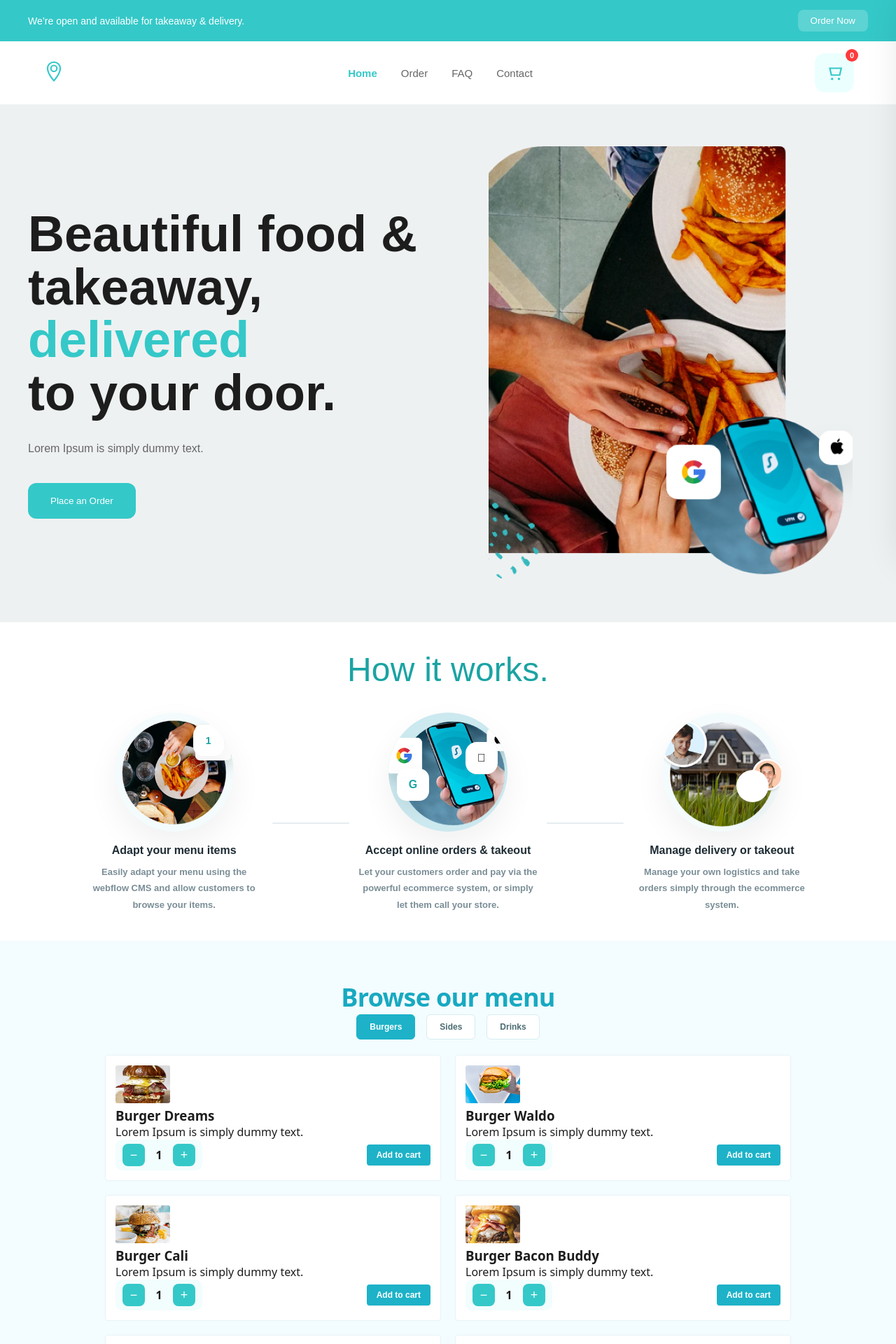
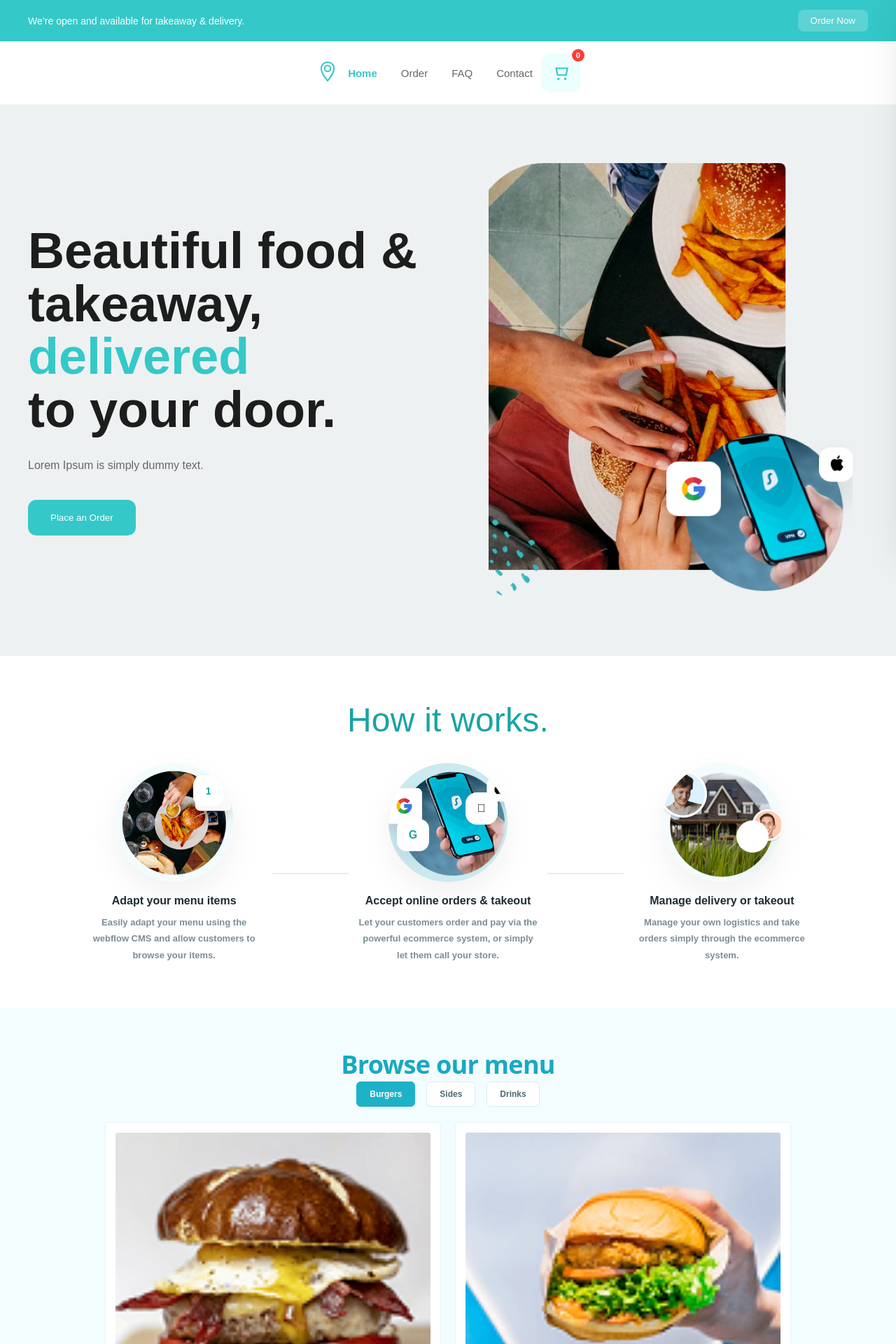
Before and after one commit to Somto-dev1234/Food-delivery, a React (Vite) app: page / in a window 1280 px wide. Shown: the top 1920 px of the page at 70% size. Built offline with nearby package versions, Linux system fonts and the light colour scheme.

Commit message:
Make burger site responsive via index.css

```diff
--- a/src/index.css
+++ b/src/index.css
@@ -1,7 +1,113 @@
+/* =========================
+   Global baseline
+========================= */
 html {
   scroll-behavior: smooth;
+  font-family: inter, sans-serif;
 }
 
-.clip-path {
-  clip-path: polygon(0 0, 100% 0, 80% 100%, 0 100%);
+* { box-sizing: border-box; }
+
+body {
+  margin: 0;
 }
+
+img {
+  max-width: 100%;
+  height: auto;
+  display: block;
+}
+
+/* Optional but helpful to avoid overflow from long text */
+p, a, li, span {
+  overflow-wrap: break-word;
+}
+
+/* Your container */
+.container {
+  max-width: 1200px;
+  width: 100%;
+  margin: auto;
+  padding: 0 20px;
+}
+
+@media (max-width: 768px) {
+  .container {
+    padding: 0 15px;
+  }
+}
+
+/* =========================
+   Responsive layout helpers
+   (works great for many React comps)
+========================= */
+
+/* Header/nav wrappers (common names) */
+.header,
+.nav,
+.headerInner,
+.navBar,
+.navLinks,
+.nav-list {
+  display: flex;
+  flex-wrap: wrap;          /* key for responsiveness */
+  align-items: center;
+  justify-content: space-between;
+  gap: 12px;
+}
+
+/* If you have a row of buttons/links */
+.row,
+.linkRow,
+.linksRow {
+  display: flex;
+  flex-wrap: wrap;
+  gap: 12px;
+}
+
+/* =========================
+   Card / menu grids
+========================= */
+
+/* Common wrapper class names you might have */
+.menu,
+.cards,
+.menuGrid,
+.grid,
+.sectionGrid,
+.section-grid {
+  display: grid;
+  gap: 16px;
+
+  /* Auto responsive columns */
+  grid-template-columns: repeat(auto-fit, minmax(220px, 1fr));
+}
+
+/* Cards themselves should never force overflow */
+.card,
+.menuCard,
+.itemCard {
+  width: 100%;
+  min-width: 0; /* important inside flex/grid */
+}
+
+/* If your cards have images inside */
+.card img,
+.menuCard img,
+.itemCard img {
+  width: 100%;
+  height: auto;
+}
+
+/* =========================
+   Section padding (prevents cramped/overflow)
+========================= */
+section {
+  padding: 24px 0;
+}
+
+@media (max-width: 768px) {
+  section {
+    padding: 16px 0;
+  }
+}
```
